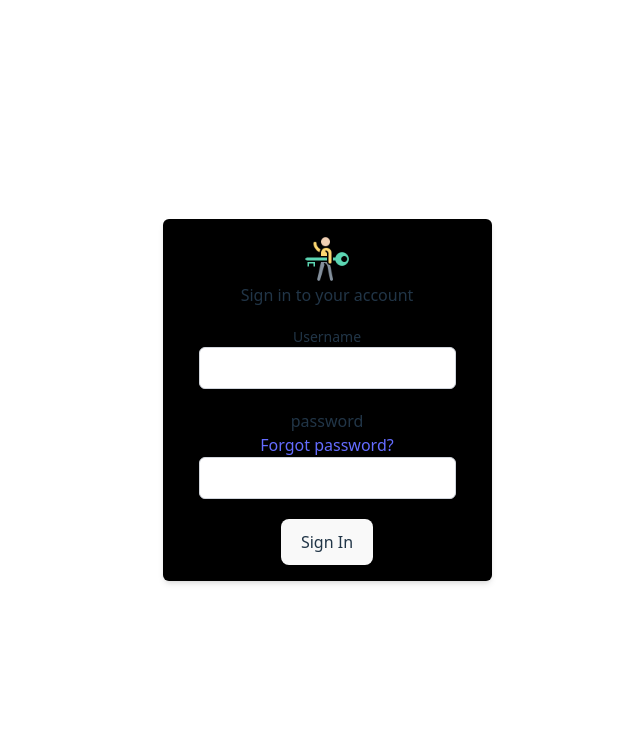
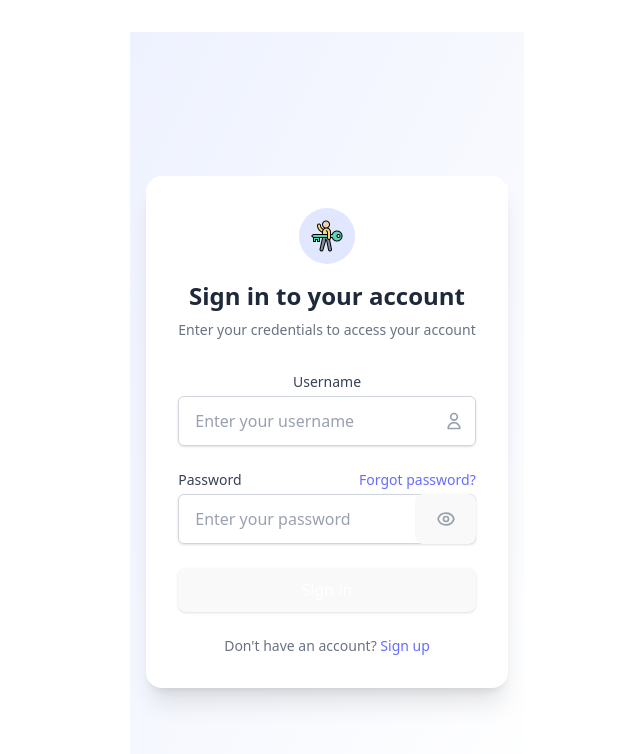
Before and after one commit to DavidUmunna/smartlog-frontend, a React (Vite) app: page / in a window 1280 px wide. Shown: the top 754 px of the page, without its empty margins (313-953 px from the left). Built offline with nearby package versions, Linux system fonts and the light colour scheme.

Commit message:
enhaced login page

```diff
--- a/src/components/login.tsx
+++ b/src/components/login.tsx
@@ -1,100 +1,144 @@
-import React, {  JSX } from "react"
+import React, { JSX } from "react"
 import { useState } from "react"
-import {Link} from 'react-router-dom'
+import { Link } from 'react-router-dom'
 import key from '../assets/key.png'
 
+export default function LoginPage(): JSX.Element {
+    const [username, setUsername] = useState("")
+    const [password, setPassword] = useState("")
+    const [loading, setLoading] = useState(false)
+    const [error, setError] = useState("")
+    const [passwordVisible, setPasswordVisible] = useState(false)
 
+    const handleSubmit = async (e: React.FormEvent<HTMLFormElement>) => {
+        e.preventDefault()
+        setLoading(true)
+        setError("")
 
+        try {
+            // Add your authentication logic here
+            // Simulate API call
+            await new Promise(resolve => setTimeout(resolve, 1000))
+        } catch (error) {
+            setError(`Invalid username or password:${error}`)
+        } finally {
+            setLoading(false)
+        }
+    }
 
-
-export default function Login_page():JSX.Element{
-    const [username,setusername]=useState("")
-    const [password,setpassword]=useState("")
-    const [Loading,setloading]=useState(false)
-    const [error,seterror]=useState("")
-    React.useEffect(()=>{
-
-    },[])
-    const handleSubmit=async (e:React.FormEvent<HTMLFormElement>)=>{
-        e.preventDefault()
-        setloading(true)
-        seterror("")
-
-    }
     return (
-        <>
-        <div className="flex justify-center rounded-md p-4 shadow-md bg-black ">
-
-
-            <div >
-                <div className="flex justify-center">
-                    <div  >
-                        <div className="flex justify-center">
-                            <img className="w-12 h-12" src={key}/>
+        <div className="min-h-screen flex items-center justify-center bg-gradient-to-br from-indigo-50 p-4">
+            <div className="w-full max-w-md">
+                <div className="bg-white rounded-2xl shadow-xl overflow-hidden">
+                    <div className="p-8">
+                        <div className="flex flex-col items-center mb-8">
+                            <div className="bg-indigo-100 p-3 rounded-full mb-4">
+                                <img className="w-8 h-8" src={key} alt="Key icon" />
                             </div>
-                        <div>
-                            <h2>Sign in to your account</h2>
+                            <h2 className="text-2xl font-bold text-gray-800 text-center">Sign in to your account</h2>
+                            <p className="text-gray-500 mt-2 text-sm">Enter your credentials to access your account</p>
                         </div>
 
+                        {error && (
+                            <div className="mb-4 p-3 bg-red-50 text-red-600 text-sm rounded-md flex items-center">
+                                <svg className="w-4 h-4 mr-2" fill="none" stroke="currentColor" viewBox="0 0 24 24" xmlns="http://www.w3.org/2000/svg">
+                                    <path strokeLinecap="round" strokeLinejoin="round" strokeWidth={2} d="M12 8v4m0 4h.01M21 12a9 9 0 11-18 0 9 9 0 0118 0z" />
+                                </svg>
+                                {error}
                             </div>
-                </div>
+                        )}
 
-                <form
-                onSubmit={(e)=>{handleSubmit(e)}}
-                method="POST"
-                >   <div className=" m-5">
-                        <label htmlFor="Username" className="block text-sm font-medium">
+                        <form onSubmit={handleSubmit} className="space-y-6">
+                            <div>
+                                <label htmlFor="username" className="block text-sm font-medium text-gray-700 mb-1">
                                     Username
                                 </label>
+                                <div className="relative">
                                     <input
                                         id="username"
                                         name="username"
                                         type="text"
                                         required
                                         value={username}
-                        onChange={(e:React.ChangeEvent<HTMLDataElement>)=>setusername(e.target.value)}
-                        className="block w-full rounded-md bg-white px-3 py-2 text-base text-gray-900 outline-none border border-gray-300 placeholder-gray-400 focus:border-indigo-500 focus:ring-1 focus:ring-indigo-500 transition"
+                                        onChange={(e) => setUsername(e.target.value)}
+                                        className="block w-full rounded-md border-gray-300 shadow-sm focus:border-indigo-500 focus:ring-indigo-500 px-4 py-3 border placeholder-gray-400 transition"
+                                        placeholder="Enter your username"
                                     />
+                                    <div className="absolute inset-y-0 right-0 flex items-center pr-3 pointer-events-none">
+                                        <svg className="h-5 w-5 text-gray-400" fill="none" stroke="currentColor" viewBox="0 0 24 24" xmlns="http://www.w3.org/2000/svg">
+                                            <path strokeLinecap="round" strokeLinejoin="round" strokeWidth={2} d="M16 7a4 4 0 11-8 0 4 4 0 018 0zM12 14a7 7 0 00-7 7h14a7 7 0 00-7-7z" />
+                                        </svg>
                                     </div>
-                    <div className=" m-5">
-                        <label htmlFor="password">
-                            password
+                                </div>
+                            </div>
+
+                            <div>
+                                <div className="flex items-center justify-between mb-1">
+                                    <label htmlFor="password" className="block text-sm font-medium text-gray-700">
+                                        Password
                                     </label>
-                        <div>
-                            <Link to={'/'}>
+                                    <Link to="/forgot-password" className="text-sm text-indigo-600 hover:text-indigo-500">
                                         Forgot password?
                                     </Link>
                                 </div>
+                                <div className="relative">
                                     <input
                                         id="password"
                                         name="password"
-                        type="text"
+                                        type={passwordVisible ? "text" : "password"}
                                         required
                                         value={password}
-                        onChange={(e)=>setpassword(e.target.value)}
-                        className="block w-full rounded-md bg-white px-3 py-2 text-base text-gray-900 outline-none border border-gray-300 placeholder-gray-400 focus:border-indigo-500 focus:ring-1 focus:ring-indigo-500 transition"
+                                        onChange={(e) => setPassword(e.target.value)}
+                                        className="block w-full rounded-md border-gray-300 shadow-sm focus:border-indigo-500 focus:ring-indigo-500 px-4 py-3 border placeholder-gray-400 transition"
+                                        placeholder="Enter your password"
                                     />
+                                    <button
+                                        type="button"
+                                        className="absolute inset-y-0 right-0 flex items-center pr-3"
+                                        onClick={() => setPasswordVisible(!passwordVisible)}
+                                    >
+                                        {passwordVisible ? (
+                                            <svg className="h-5 w-5 text-gray-400" fill="none" stroke="currentColor" viewBox="0 0 24 24" xmlns="http://www.w3.org/2000/svg">
+                                                <path strokeLinecap="round" strokeLinejoin="round" strokeWidth={2} d="M13.875 18.825A10.05 10.05 0 0112 19c-4.478 0-8.268-2.943-9.543-7a9.97 9.97 0 011.563-3.029m5.858.908a3 3 0 114.243 4.243M9.878 9.878l4.242 4.242M9.88 9.88l-3.29-3.29m7.532 7.532l3.29 3.29M3 3l3.59 3.59m0 0A9.953 9.953 0 0112 5c4.478 0 8.268 2.943 9.543 7a10.025 10.025 0 01-4.132 5.411m0 0L21 21" />
+                                            </svg>
+                                        ) : (
+                                            <svg className="h-5 w-5 text-gray-400" fill="none" stroke="currentColor" viewBox="0 0 24 24" xmlns="http://www.w3.org/2000/svg">
+                                                <path strokeLinecap="round" strokeLinejoin="round" strokeWidth={2} d="M15 12a3 3 0 11-6 0 3 3 0 016 0z" />
+                                                <path strokeLinecap="round" strokeLinejoin="round" strokeWidth={2} d="M2.458 12C3.732 7.943 7.523 5 12 5c4.478 0 8.268 2.943 9.542 7-1.274 4.057-5.064 7-9.542 7-4.477 0-8.268-2.943-9.542-7z" />
+                                            </svg>
+                                        )}
+                                    </button>
                                 </div>
+                            </div>
+
                             <div>
                                 <button
                                     type="submit"
-                        className=""
+                                    disabled={loading}
+                                    className={`w-full flex justify-center py-3 px-4 border border-transparent rounded-md shadow-sm text-sm font-medium text-white bg-indigo-600 hover:bg-indigo-700 focus:outline-none focus:ring-2 focus:ring-offset-2 focus:ring-indigo-500 transition ${loading ? 'opacity-70 cursor-not-allowed' : ''}`}
                                 >
-                            {Loading? 'Signing In':"Sign In"}
+                                    {loading ? (
+                                        <>
+                                            <svg className="animate-spin -ml-1 mr-2 h-4 w-4 text-white" xmlns="http://www.w3.org/2000/svg" fill="none" viewBox="0 0 24 24">
+                                                <circle className="opacity-25" cx="12" cy="12" r="10" stroke="currentColor" strokeWidth="4"></circle>
+                                                <path className="opacity-75" fill="currentColor" d="M4 12a8 8 0 018-8V0C5.373 0 0 5.373 0 12h4zm2 5.291A7.962 7.962 0 014 12H0c0 3.042 1.135 5.824 3 7.938l3-2.647z"></path>
+                                            </svg>
+                                            Signing in...
+                                        </>
+                                    ) : 'Sign in'}
+                                </button>
+                            </div>
+                        </form>
 
-
-                        </button>
-                        <>
-                            {error&&error}
-                        </>
+                        <div className="mt-6 text-center text-sm text-gray-500">
+                            Don't have an account?{' '}
+                            <Link to="/register" className="font-medium text-indigo-600 hover:text-indigo-500">
+                                Sign up
+                            </Link>
                         </div>
-
-
-                </form>
                     </div>
-
                 </div>
-        </>
-
+            </div>
+        </div>
     )
 }
--- a/src/index.css
+++ b/src/index.css
@@ -10,7 +10,7 @@
 
   color-scheme: light dark;
   color: rgba(255, 255, 255, 0.87);
-  background-color: #242424;
+  background-color: white;
 
   font-synthesis: none;
   text-rendering: optimizeLegibility;
```
Also changed, not shown: app_Requirements.txt.txt. Lines whose indentation alone changed are shown as unchanged.
